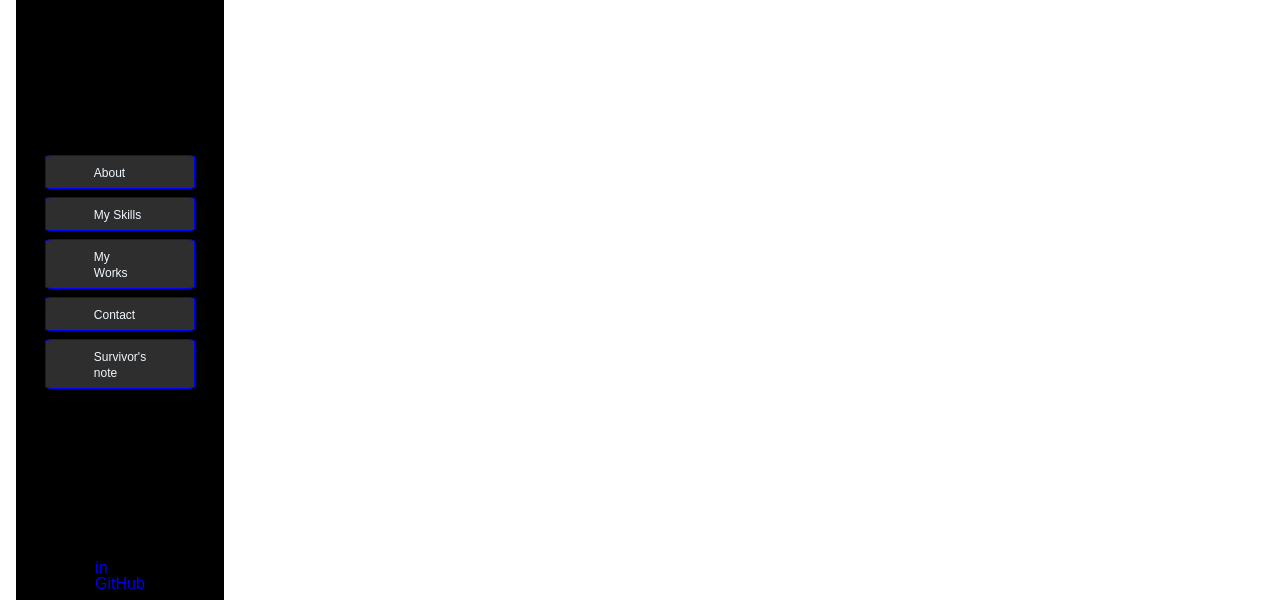
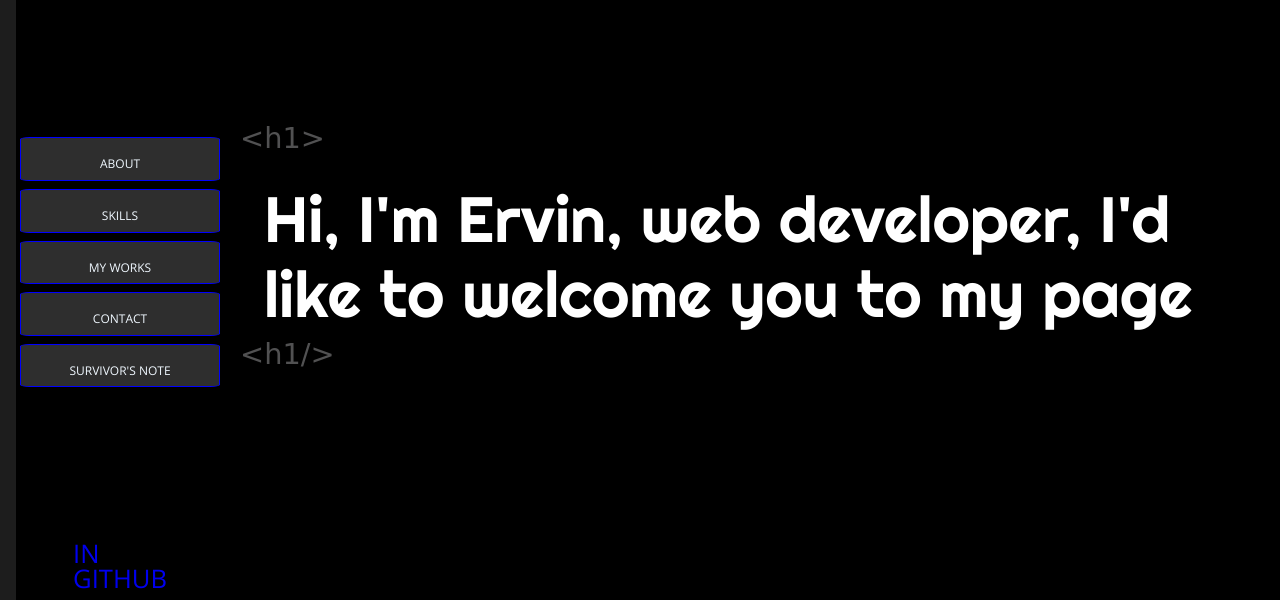
Before and after one commit to ervinMamutov/Portfolio, a website: page index.html in a window 1280 px wide. Shown: the part 200-800 px from the top of the page. Drawn offline with nearby package versions, Linux system fonts and the light colour scheme; a web font is replaced by a local one.

Commit message:
added main to home.html

```diff
--- a/index.html
+++ b/index.html
@@ -2,13 +2,14 @@
 <html lang="en">
   <head>
     <meta charset="UTF-8" />
-    <link rel="icon" type="image/svg+xml" href="./client/assets/favicon.ico" />
+    <link rel="icon" type="image/svg+xml" href="./public/img/icon-er.png" />
+    <!-- ./client/assets/favicon.ico" -->
     <meta name="viewport" content="width=device-width, initial-scale=1.0" />
     <title>Portfolio | Ervin Mamutov</title>
     <link href="./styles/index.css" rel="stylesheet" />
   </head>
   <body>
-    <header class="header">
+    <section class="menu-left">
       <div class="logo">
         <img
           src="./public/img/logo-ervin-bl.png"
@@ -23,7 +24,7 @@
               <a href="./pages/about.html" class="link">About</a>
             </li>
             <li class="page-link">
-              <a href="./pages/skills.html" class="link">My Skills</a>
+              <a href="./pages/skills.html" class="link">Skills</a>
             </li>
             <li class="page-link">
               <a href="./pages/works.html" class="link">My Works</a>
@@ -51,11 +52,15 @@
           </ul>
         </nav>
       </div>
-    </header>
+    </section>
     <main>
-      <div class="title">
-        <h1 class="name">Ervin Mamutov</h1>
-      </div>
+      <section class="description">
+        <div class="text-feeld">
+          <h1 class="blast-root">
+            Hi, I'm Ervin, web developer, I'd like to welcome you to my page
+          </h1>
+        </div>
+      </section>
     </main>
   </body>
 </html>
--- a/styles/home.css
+++ b/styles/home.css
@@ -1,3 +1,7 @@
+@import url(https://fonts.googleapis.com/css?family=Righteous:regular);
+
+@import url(https://fonts.googleapis.com/css?family=La+Belle+Aurore:regular&display=swap);
+
 /* reset default browser parameter */
 
 *,
@@ -40,15 +44,21 @@ body {
 }
 
 body {
-  background-color: white;
+  background-color: #1d1d1d;
   line-height: 1;
-  font-family: Arial, sans-serif;
-  color: rgb(25, 26, 26);
+  font-size: 1.6rem;
+  display: block;
+  min-width: 320px;
+  font-family: "Open Sans", sans-serif;
+  color: #fff;
+  padding-left: 13rem;
+  overflow-x: scroll;
+  overflow-x: hidden;
 }
 
 /* -------------- header --------------- */
 
-.header {
+.menu-left {
   display: flex;
   flex-direction: column;
   justify-content: space-between;
@@ -61,7 +71,13 @@ body {
   margin: 1rem 1rem;
   padding: 1.5rem 1.5rem;
   background-color: hsl(0, 0%, 0%);
+  left: 0;
+  white-space: nowrap;
+  text-transform: uppercase;
+  text-align: center;
 }
+
+/* -------------- logo --------------- */
 
 .logo {
   display: flex;
@@ -76,6 +92,8 @@ body {
   border-radius: 47%;
 }
 
+/* -------------- menu --------------- */
+
 .page-link {
   padding: 0.5rem 3rem;
   margin: 0.5rem;
@@ -88,6 +106,8 @@ body {
   color: #f0f8ff;
   font-size: 0.75rem;
 }
+
+/* -------------- social --------------- */
 
 .social-menu {
   display: flex;
@@ -107,3 +127,80 @@ body {
   background-color: rgb(240, 248, 255);
   border-radius: 50%;
 }
+
+/* -------------- description --------------- */
+
+.description {
+  height: 100vh;
+  overflow: hidden;
+  display: flex;
+  align-items: center;
+  position: relative;
+  padding: 9rem 3rem;
+  transition: opacity 0.4s;
+  z-index: 1;
+  background-color: black;
+  opacity: 1;
+}
+
+h1 {
+  color: #fff;
+  font-family: Righteous, sans-serif;
+  line-height: 4.7rem;
+  font-size: 4rem;
+  font-weight: 400;
+  padding: 0.5rem 0.5rem;
+  margin-top: 7rem;
+}
+
+h1::before {
+  content: "<h1>";
+  font-family: "La Belle Aurore", cursive;
+  color: #515152;
+  font-size: 1.8rem;
+  position: absolute;
+  margin-top: -5rem;
+  left: 2rem;
+}
+
+h1::after {
+  content: "<h1/>";
+  font-family: "La Belle Aurore", cursive;
+  color: #515152;
+  font-size: 1.8rem;
+  position: absolute;
+  margin-top: 3.8rem;
+  left: 2rem;
+}
+
+/* -------------- animation --------------- */
+
+@keyframes rubberBand {
+  0% {
+    transform: scale3d(1, 1, 1);
+  }
+
+  30% {
+    transform: scale3d(1.25, 0.75, 1);
+  }
+
+  40% {
+    transform: scale3d(0.76, 1.25, 1);
+  }
+
+  50% {
+    transform: scale3d(1.25, 0.85, 1);
+  }
+
+  65% {
+    transform: scale3d(0.95, 1.05, 1);
+  }
+
+  75% {
+    transform: scale3d(1.05, 0.95, 1);
+  }
+
+  100% {
+    transform: scale3d(1, 1, 1);
+  }
+}
--- a/styles/index.css
+++ b/styles/index.css
@@ -1,3 +1,5 @@
-@import url(https://fonts.googleapis.com/css?family=Space+Mono:regular,italic,700,700italic&display=swap);
+@import url(https://fonts.googleapis.com/css?family=Space+Mono:regular,700&display=swap);
+@import url(https://fonts.googleapis.com/css?family=Righteous:regular&display=swap);
+@import url(https://fonts.googleapis.com/css?family=Open+Sans:regular,500,700&display=swap);
 @import url(https://fonts.googleapis.com/css?family=Material+Icons:regular&display=swap);
 @import url("./home.css");
```
Also changed, not shown: public/img/icon-er.png (added).
